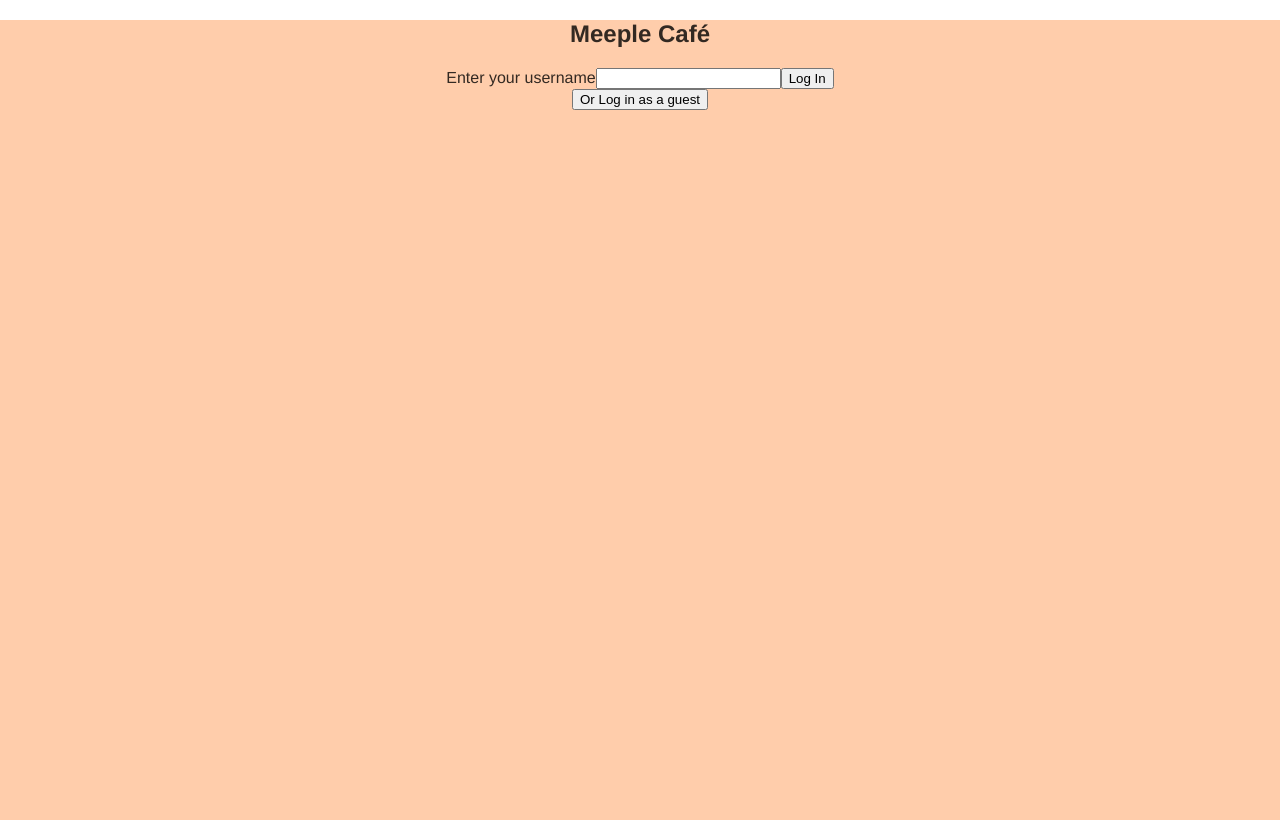
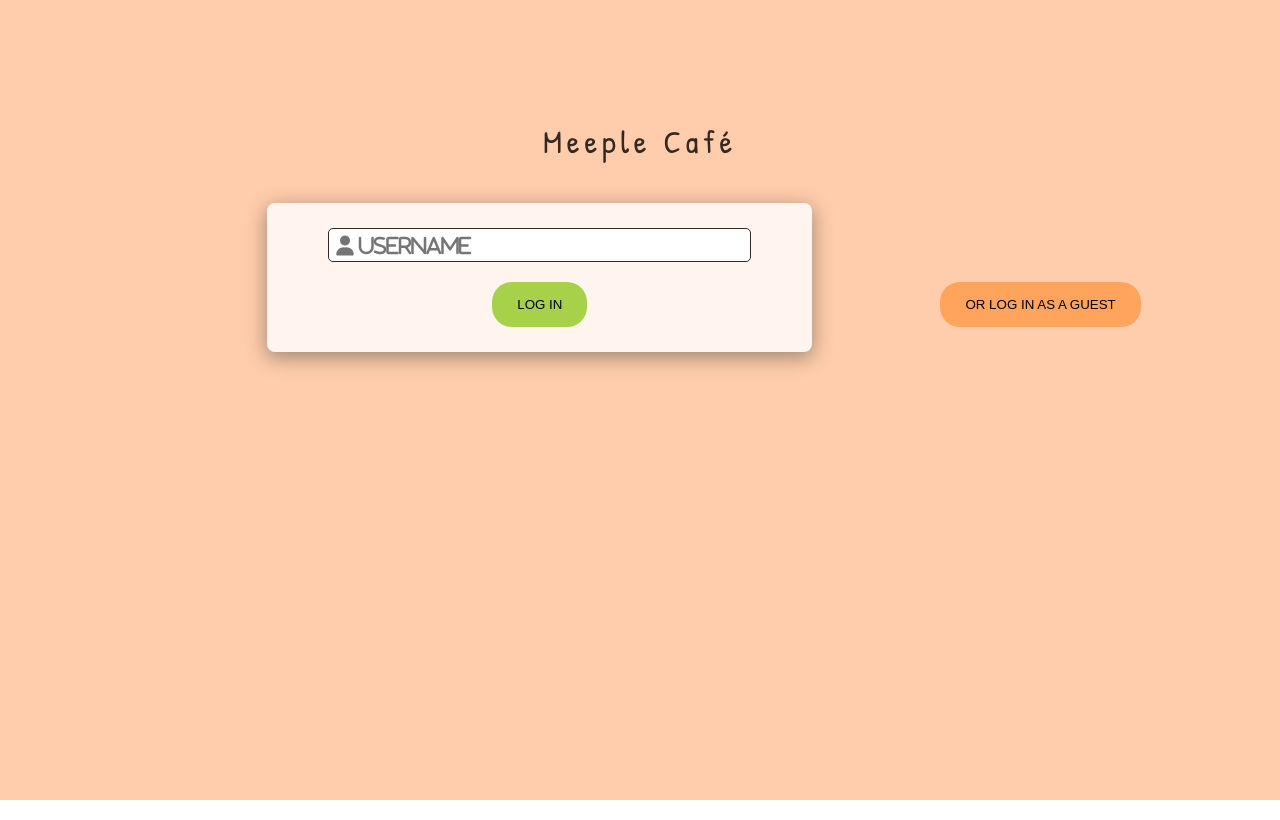
Before and after one commit to jamesgrannan/board-game-review-site, a React (Create React App) app: page /login in a window 1280 px wide. Built offline with nearby package versions, Linux system fonts and the light colour scheme.

Commit message:
css for home and login page complete

```diff
--- a/public/index.html
+++ b/public/index.html
@@ -1,6 +1,17 @@
 <!DOCTYPE html>
 <html lang="en">
   <head>
+    <link rel="preconnect" href="https://fonts.googleapis.com" />
+    <link rel="preconnect" href="https://fonts.gstatic.com" crossorigin />
+    <link
+      href="https://fonts.googleapis.com/css2?family=Patrick+Hand&display=swap"
+      rel="stylesheet"
+    />
+    <script
+      src="https://kit.fontawesome.com/a0be49782f.js"
+      crossorigin="anonymous"
+    ></script>
+
     <meta charset="utf-8" />
     <link rel="icon" href="%PUBLIC_URL%/favicon.ico" />
     <meta name="viewport" content="width=device-width, initial-scale=1" />
--- a/src/components/Home.jsx
+++ b/src/components/Home.jsx
@@ -6,21 +6,27 @@ const Home = () => {
     <div className={styles.home}>
       <h1>Meeple Café</h1>
       <div className={styles.homeBox}>
-        <h2>Discover 🔎</h2>
+        <h2>
+          Discover <i class="fas fa-rocket"></i>
+        </h2>
         <p>
           Unsure which new game to try out. The many reviews will have you
           spoilt for choice.
         </p>
       </div>
       <div className={styles.homeBox}>
-        <h2>Review 📖</h2>
+        <h2>
+          Review <i class="fas fa-pen-square"></i>
+        </h2>
         <p>
           Have your say! Write and share reviews on any games that you've
           played.
         </p>
       </div>
       <div className={styles.homeBox}>
-        <h2>Interact 💬</h2>
+        <h2>
+          Interact <i class="fas fa-comments"></i>
+        </h2>
         <p>
           Get discussing! Comment and up/down vote on other people's reviews.
         </p>
--- a/src/components/Login.jsx
+++ b/src/components/Login.jsx
@@ -25,6 +25,7 @@ const Login = () => {
         if (
           err.response.data.msg === `No user found at username: ${logInUser}`
         ) {
+          setLogInUser("");
           setLogInError("Username not found. Try again.");
         }
       });
@@ -41,9 +42,10 @@ const Login = () => {
 
   return (
     <div className={styles.login}>
-      <h2>Meeple Café</h2>
+      <h1>Meeple Café</h1>
       <form onSubmit={handleSubmit}>
         <label htmlFor="username">Enter your username</label>
+
         <input
           name="username"
           id="username"
@@ -51,10 +53,17 @@ const Login = () => {
           required
           onChange={handleChange}
           value={logInUser}
+          className="fa"
+          placeholder="&#xF007; Username"
         />
-        <button type="submit">Log In</button>
+
+        <button type="submit" className={styles.loginButton}>
+          Log In
+        </button>
       </form>
-      <button onClick={handleGuest}>Or Log in as a guest</button>
+      <button onClick={handleGuest} className={styles.guest}>
+        Or Log in as a guest
+      </button>
       <p>{logInError}</p>
     </div>
   );
--- a/src/css-modules/home.module.css
+++ b/src/css-modules/home.module.css
@@ -7,9 +7,13 @@
 }
 
 .home h1 {
-  padding-top: 25px;
-  padding-bottom: 5px;
+  padding-top: 22px;
+  padding-bottom: 22px;
   margin-top: 0px;
+  margin-bottom: 0px;
+  font-family: "Patrick Hand", cursive;
+  letter-spacing: 0.15em;
+  font-weight: 500;
 }
 
 .homeBox {
@@ -17,17 +21,21 @@
   margin-left: 10%;
   margin-right: 10%;
   margin-bottom: 20px;
-  padding: 5px 15px 5px 15px;
+  padding: 1px 15px 5px 15px;
   border-radius: 8px;
+  box-shadow: 0px 5px 20px 1px #a38875;
 }
 
 .homeBox h2 {
   word-spacing: 20px;
+  font-family: "Patrick Hand", cursive;
+  letter-spacing: 0.15em;
+  font-weight: 500;
 }
 
 .home button {
   background-color: #ffa45c;
-  padding: 10px 20px 10px 20px;
+  padding: 15px 25px 15px 25px;
   border-radius: 20px;
   border: none;
   text-transform: uppercase;
--- a/src/css-modules/login.module.css
+++ b/src/css-modules/login.module.css
@@ -4,4 +4,58 @@
   font-family: helvetica;
   background-color: #ffcdab;
   color: #332922;
+  vertical-align: middle;
 }
+
+.login h1 {
+  padding-top: 15vh;
+  padding-bottom: 40px;
+  margin-top: 0px;
+  margin-bottom: 0px;
+  font-family: "Patrick Hand", cursive;
+  letter-spacing: 0.15em;
+  font-weight: 500;
+}
+
+.login form {
+  background-color: #fff5ee;
+  margin-left: 10%;
+  margin-right: 10%;
+  margin-bottom: 20px;
+  padding: 25px 15px 25px 15px;
+  border-radius: 8px;
+  box-shadow: 0px 5px 20px 1px #a38875;
+  display: inline-block;
+}
+
+.login label {
+  display: none;
+}
+
+.login input {
+  width: 80%;
+  font-size: 20px;
+  height: 1.9rem;
+  border-radius: 5px;
+  border: 1px solid #332922;
+  color: #332922;
+  padding-left: 7px;
+}
+
+.login button {
+  padding: 15px 25px 15px 25px;
+  border-radius: 20px;
+  border: none;
+  text-transform: uppercase;
+  margin-top: 20px;
+}
+
+.loginButton {
+  background-color: #a6d149;
+}
+.guest {
+  background-color: #ffa45c;
+  margin-bottom: 20px;
+}
+
+/*  */
```
